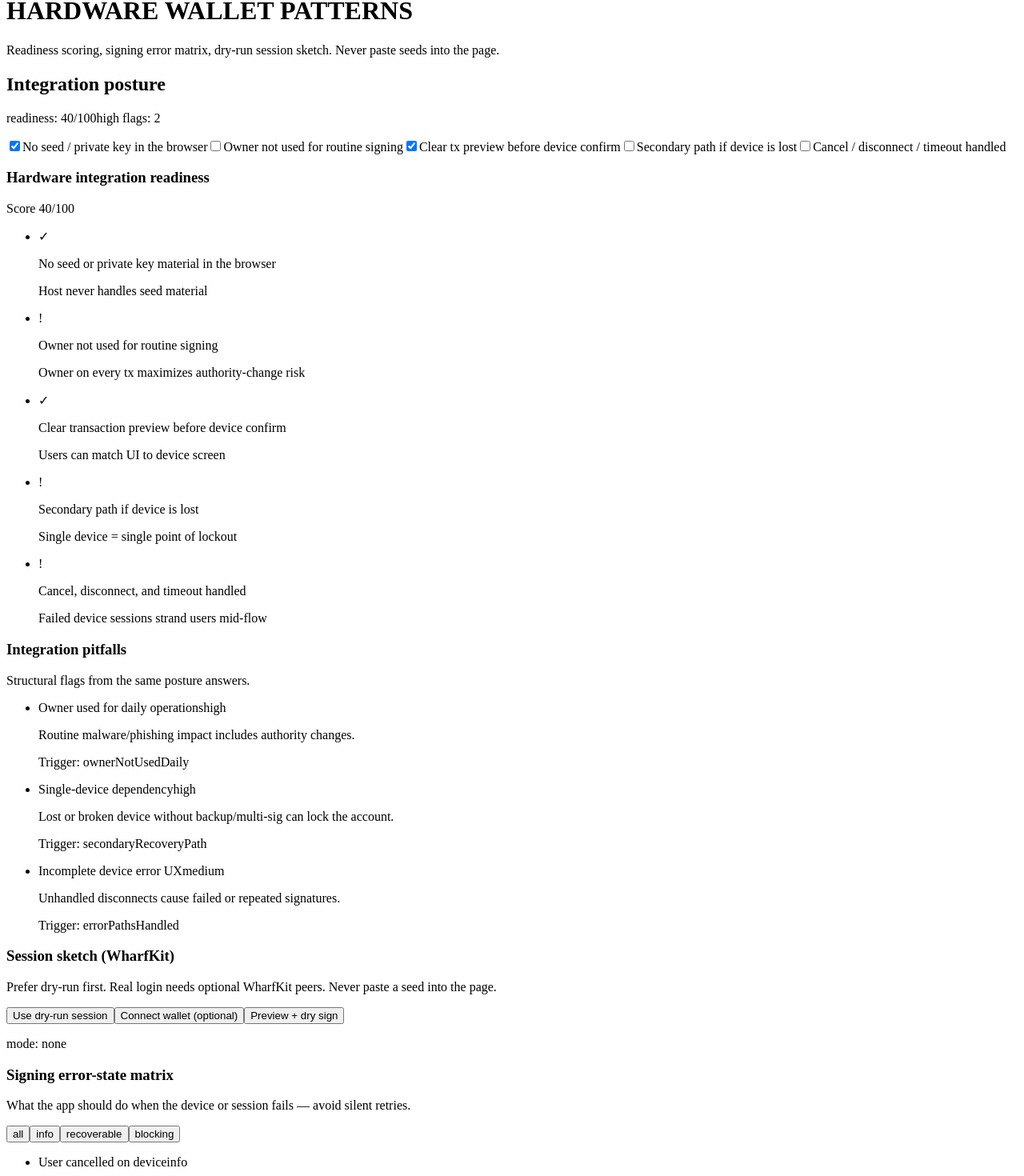
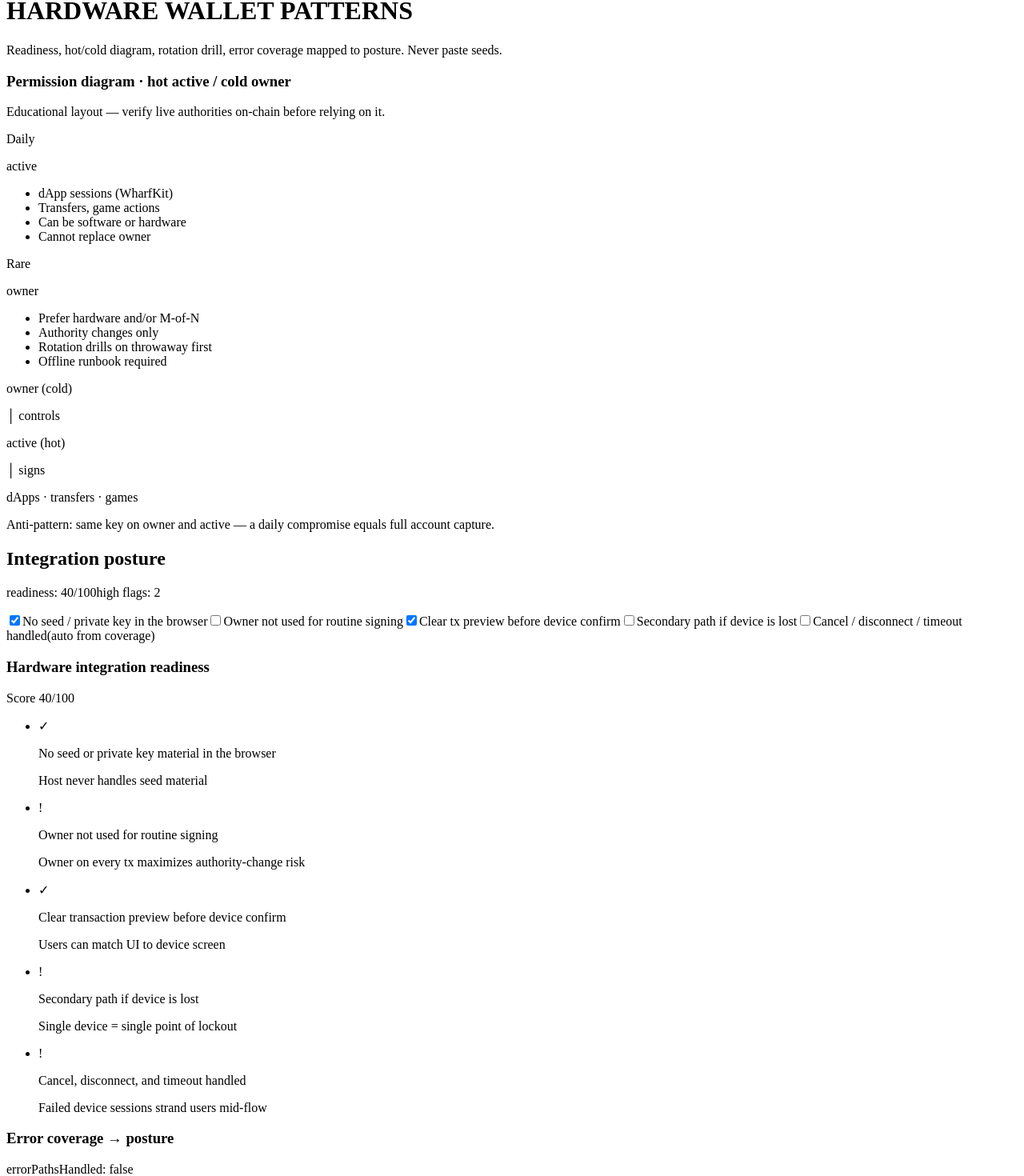
Before and after one commit to pixel-journey/wax-hardware-wallet-integration-patterns, a Next.js app: page / in a window 1280 px wide. Shown: the part 60-1530 px from the top of the page at 80% size. Built offline with nearby package versions, Linux system fonts and the light colour scheme.

Commit message:
Pass 3 page: diagram, rotation drill, error coverage link

```diff
--- a/app/page.tsx
+++ b/app/page.tsx
@@ -1,17 +1,21 @@
 'use client';
 
-import React, { useId, useMemo, useState } from 'react';
+import React, { useEffect, useId, useMemo, useState } from 'react';
+import { ErrorCoveragePanel } from '../examples/ErrorCoveragePanel';
 import { ErrorMatrixPanel } from '../examples/ErrorMatrixPanel';
+import { PermissionDiagram } from '../examples/PermissionDiagram';
 import { PermissionPatterns } from '../examples/PermissionPatterns';
 import { PitfallsGuide } from '../examples/PitfallsGuide';
 import { ReadinessChecklist } from '../examples/ReadinessChecklist';
 import { RelatedBlueprints } from '../examples/RelatedBlueprints';
+import { RotationDrillPanel } from '../examples/RotationDrillPanel';
 import { SessionSketchPanel } from '../examples/SessionSketchPanel';
 import { SigningFlowSteps } from '../examples/SigningFlowSteps';
 import {
   analyzeHardwarePitfalls,
   scoreHardwareReadiness,
 } from '../examples/engines';
+import { errorPathsHandledFromIds } from '../examples/rotationDrill';
 import type { HardwareIntegrationPosture } from '../examples/types';
 
 const FIELDS: {
@@ -34,6 +38,14 @@ export default function HardwareWalletPage() {
     secondaryRecoveryPath: false,
     errorPathsHandled: false,
   });
+  const [handledErrorIds, setHandledErrorIds] = useState<string[]>([]);
+
+  useEffect(() => {
+    const ok = errorPathsHandledFromIds(handledErrorIds);
+    setPosture((p) =>
+      p.errorPathsHandled === ok ? p : { ...p, errorPathsHandled: ok }
+    );
+  }, [handledErrorIds]);
 
   const readiness = useMemo(() => scoreHardwareReadiness(posture), [posture]);
   const pitfalls = useMemo(() => analyzeHardwarePitfalls(posture), [posture]);
@@ -50,10 +62,12 @@ export default function HardwareWalletPage() {
             HARDWARE WALLET PATTERNS
           </h1>
           <p className="text-sm opacity-60 mt-2 max-w-xl">
-            Readiness scoring, signing error matrix, dry-run session sketch. Never
-            paste seeds into the page.
+            Readiness, hot/cold diagram, rotation drill, error coverage mapped to
+            posture. Never paste seeds.
           </p>
         </header>
+
+        <PermissionDiagram />
 
         <section
           className="border border-white/10 rounded-2xl bg-black/40 p-5 space-y-4"
@@ -95,17 +109,27 @@ export default function HardwareWalletPage() {
                 aria-describedby={scoreId}
               />
               {label}
+              {key === 'errorPathsHandled' && (
+                <span className="text-[10px] opacity-40">(auto from coverage)</span>
+              )}
             </label>
           ))}
 
           <ReadinessChecklist posture={posture} />
         </section>
 
+        <ErrorCoveragePanel
+          handledIds={handledErrorIds}
+          onChange={setHandledErrorIds}
+        />
+
         <PitfallsGuide posture={posture} />
 
         <SessionSketchPanel />
 
         <ErrorMatrixPanel />
+
+        <RotationDrillPanel />
 
         <SigningFlowSteps />
 
@@ -114,8 +138,8 @@ export default function HardwareWalletPage() {
         <RelatedBlueprints />
 
         <p className="text-xs opacity-50">
-          <code className="text-emerald-400/80">scoreHardwareReadiness</code> ·{' '}
-          <code className="text-emerald-400/80">SIGNING_ERROR_MATRIX</code> ·{' '}
+          <code className="text-emerald-400/80">scoreRotationDrill</code> ·{' '}
+          <code className="text-emerald-400/80">errorPathsHandledFromIds</code> ·{' '}
           <code className="text-emerald-400/80">createDryRunSession</code>
         </p>
       </div>
```
